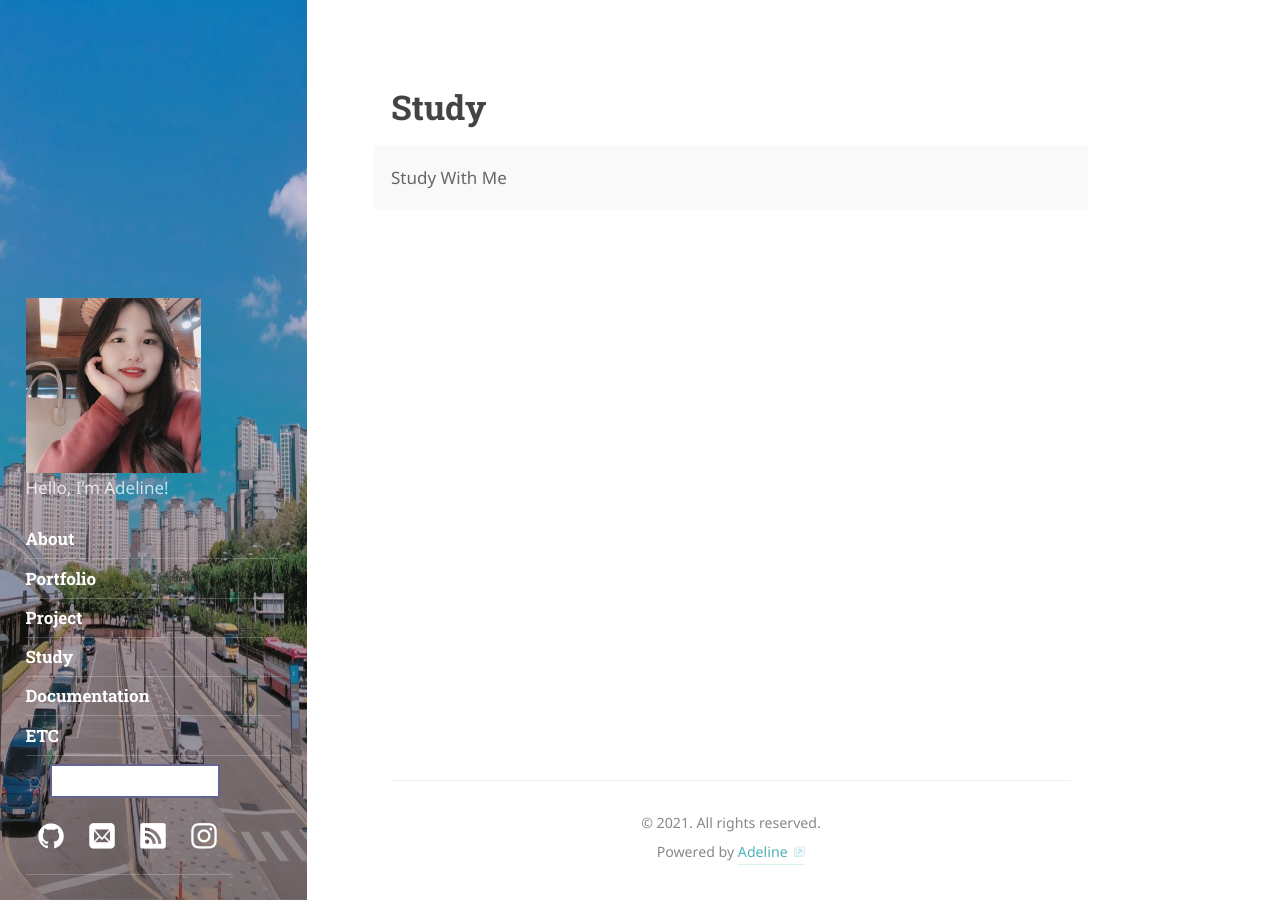
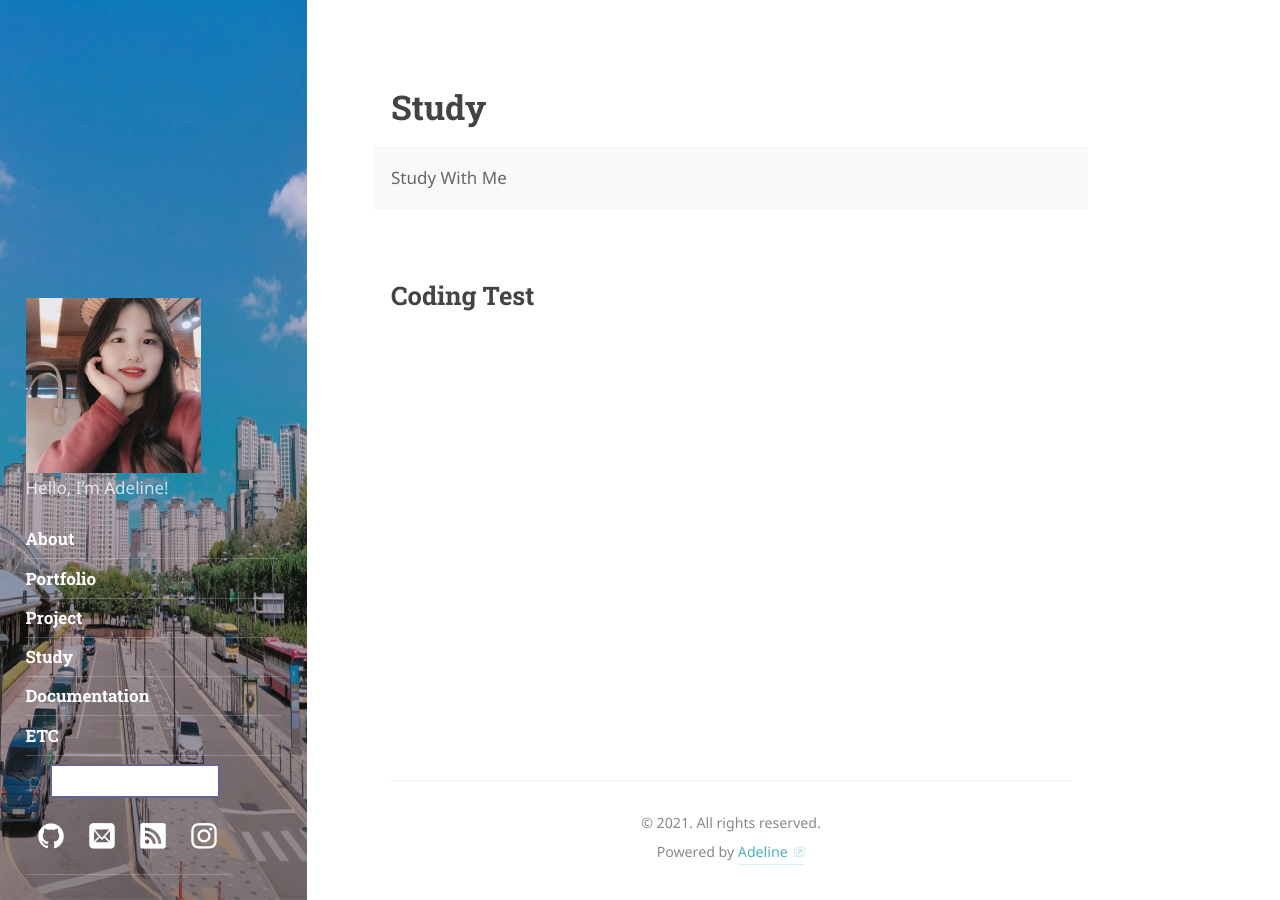
Before and after one commit to Wonji-Park/Classy, a Jekyll site: the page built from _featured_tags/Study.md, in a window 1280 px wide. Built offline with Jekyll 4.4.1, drawn with Linux system fonts in a browser that asks for light colours; nearby versions of some CDN libraries; some web fonts are replaced.

Commit message:
Update Study.md

```diff
--- a/_featured_tags/Study.md
+++ b/_featured_tags/Study.md
@@ -4,6 +4,9 @@ title: Study
 slug: Study
 menu: true
 order: 4
-description: >
- Study With Me
+description: |
+  Study With Me
+published: true
 ---
+
+## Coding Test
```
